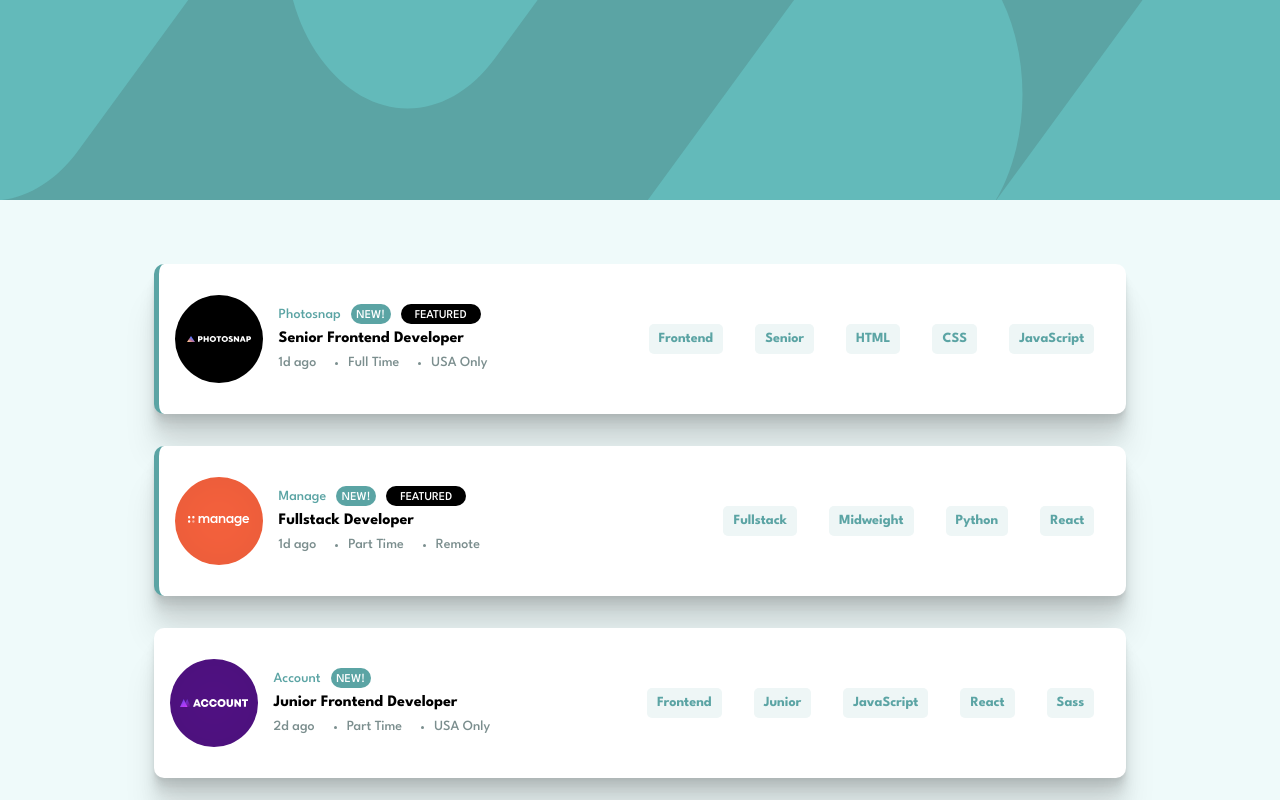
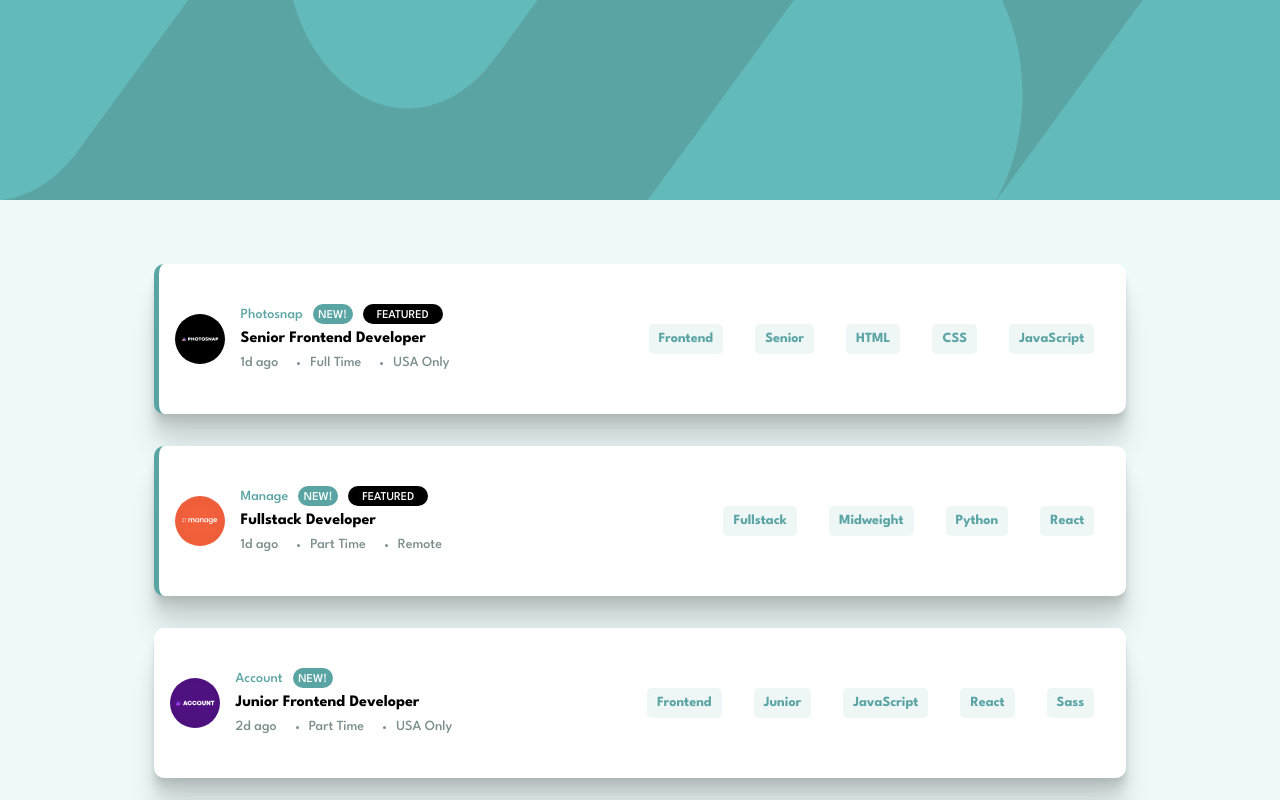
Before and after one commit to usmanahmedkhan09/job-listing, a Vue app: page / in a window 1280 px wide. Shown: the top 800 px of the page. Built offline with nearby package versions, Linux system fonts and the light colour scheme.

Commit message:
changes in css

```diff
--- a/package.json
+++ b/package.json
@@ -11,6 +11,7 @@
     "lint": "eslint . --ext .vue,.js,.jsx,.cjs,.mjs,.ts,.tsx,.cts,.mts --fix --ignore-path .gitignore"
   },
   "dependencies": {
+    "include-media": "^1.4.10",
     "vue": "^3.2.45",
     "vue-router": "^4.1.6"
   },
--- a/src/assets/css/components/_content.scss
+++ b/src/assets/css/components/_content.scss
@@ -3,6 +3,10 @@
 .content {
   background-color: var(--color-primary-cyan);
   padding: 32px;
+
+  @include media("<=desktop") {
+    padding: 16px;
+  }
 
   .jobsCard {
     padding: 16px;
@@ -18,11 +22,53 @@
       0 6.7px 5.3px rgba(0, 0, 0, 0.048), 0 12.5px 10px rgba(0, 0, 0, 0.06),
       0 22.3px 17.9px rgba(0, 0, 0, 0.072), 0 41.8px 33.4px rgba(0, 0, 0, 0.086);
 
+    @include media("<=desktop") {
+      max-width: unset;
+      flex-direction: column;
+      align-items: flex-start;
+      position: relative;
+    }
+
     &.bordered {
       border-left: 5px solid var(--color-dark-cyan);
     }
+
+    &__image {
+      max-width: 100px;
+      min-width: 50px;
+      height: 50px;
+
+      @include media("<=desktop") {
+        position: absolute;
+        top: -24px;
+      }
+
+      img {
+        object-fit: cover;
+        height: 100%;
+        width: 100%;
+      }
+    }
+
+    &__seperator {
+      display: none;
+
+      @include media("<=desktop") {
+        display: block;
+        background-color: var(--color-grayish-cyan);
+        width: 100%;
+        margin: 10px 0px;
+      }
+    }
+
     &__des {
       margin-left: 16px;
+
+      @include media("<=desktop") {
+        margin-top: 24px;
+        width: 100%;
+        margin-left: unset;
+      }
 
       .title {
         color: var(--color-dark-cyan);
@@ -82,6 +128,12 @@
       flex: 1;
       display: flex;
       justify-content: flex-end;
+      flex-wrap: wrap;
+
+      @include media("<=tablet") {
+        justify-content: flex-start;
+      }
+
       li {
         margin: 0px 16px;
         height: 30px;
@@ -95,6 +147,13 @@
         font-size: 1.4rem;
         font-weight: 700;
 
+        @include media("<=desktop") {
+          margin: unset;
+          margin-right: 16px;
+          margin-top: 5px;
+          margin-bottom: 5px;
+        }
+
         &:hover {
           background-color: var(--color-dark-cyan);
           color: white;
--- a/src/components/job-listing-card.vue
+++ b/src/components/job-listing-card.vue
@@ -15,6 +15,7 @@
         <li>{{ job?.location }}</li>
       </ul>
     </div>
+    <hr class="jobsCard__seperator" />
     <ul class="jobsCard__tools">
       <li>{{ job?.role }}</li>
       <li>{{ job?.level }}</li>
```
Also changed, not shown: 1 other file (tests, documents, lock files or other folders).
